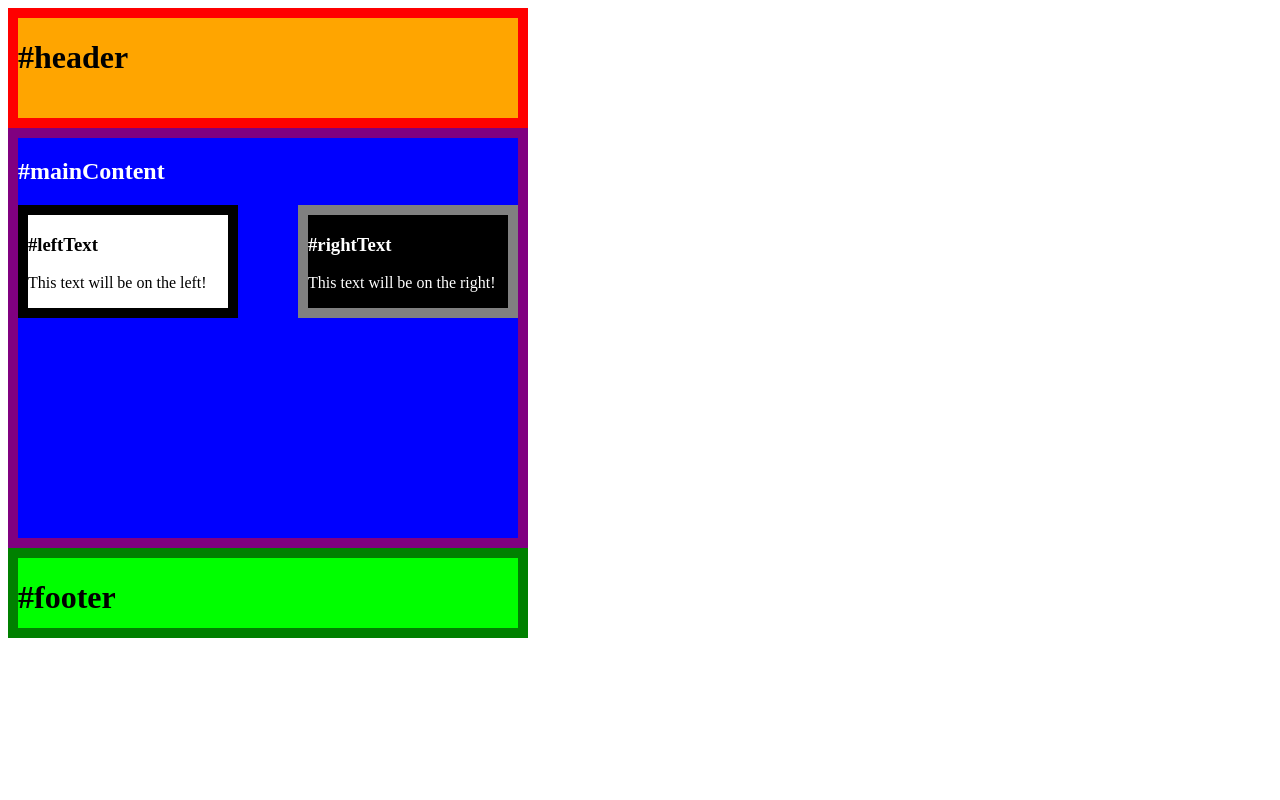
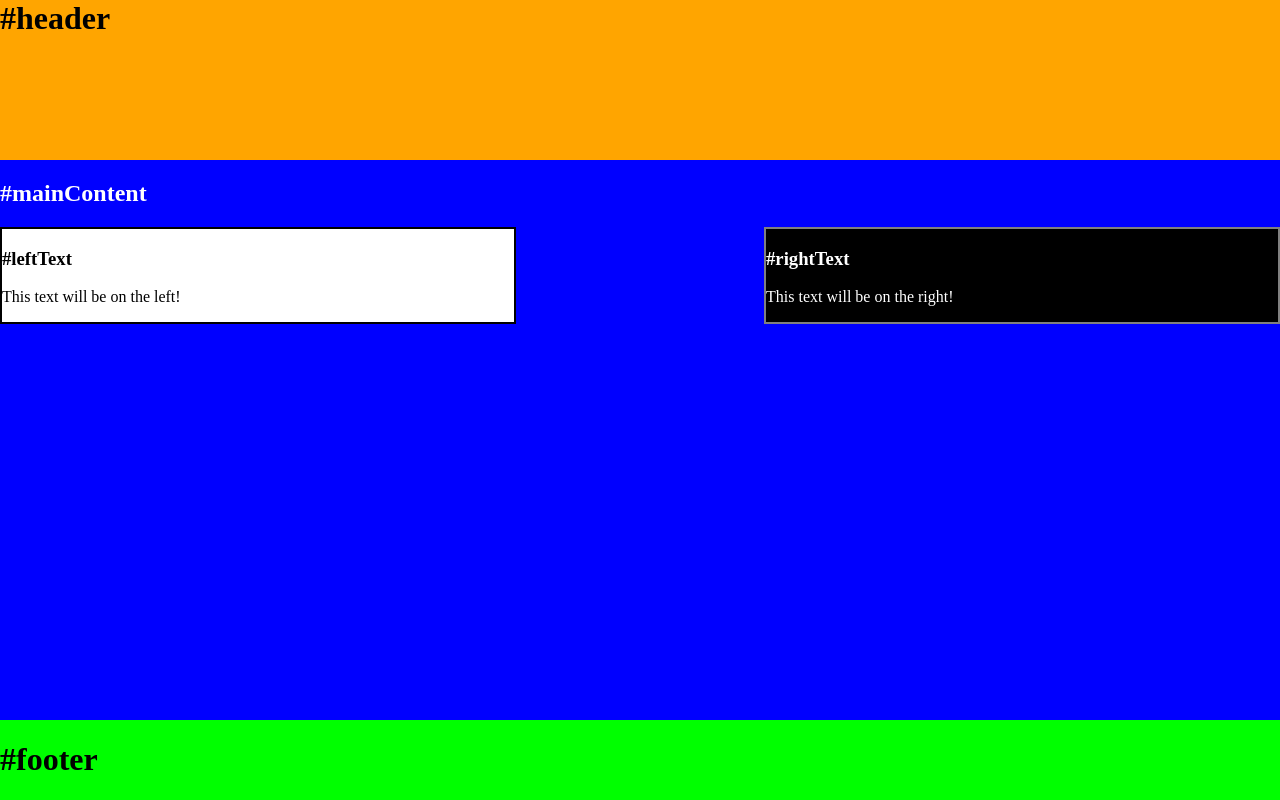
Before and after one commit to linuxbo/WriteDigTech, a plain HTML site: page Workshop/Tutorial/solution.html in a window 1280 px wide. Drawn offline with Linux system fonts and the light colour scheme.

Commit message:
Solution

```diff
--- a/Workshop/Tutorial/solution.html
+++ b/Workshop/Tutorial/solution.html
@@ -4,43 +4,47 @@
 4662W - Responsive Layout Workshop Tutorial
 </title>
 <style type="text/css">
+/* I am a COMMENT. The computer ignores anything between these characters,
+ * as long as it is within the style tags.
+ */
+
+body { margin: 0 auto; overflow:hidden;} /* No need to adjust this line. */
+
 #header{
-	border: 10px solid red;
 	background-color: orange;
-	width: 500px;
-	height: 100px;
+	width: 100%;
+	height: 20%;
 }
 
 #mainContent{
-	border: 10px solid purple;
 	background-color: blue;
 	color:white;
-	width: 500px;
+	width: 100%;
 	overflow: hidden;
-	height: 400px;
+	height: 70%;
 }
 
 #leftText{
-	border: 10px solid black;
+	border: 2px solid black;
 	background-color: white;
 	color:black;
 	float: left;
-	width: 200px;
+	width: 40%;
 }
 
 #rightText{
-	border: 10px solid grey;
+	border: 2px solid grey;
 	background-color: black;
 	color:white;
 	float: right;
-	width: 200px;
+	width: 40%;
 }
 
 #footer{
-	border: 10px solid green;
 	background-color: lime;
-	width: 500px;
-	height: 70px;
+	width: 100%;
+	height: 10%;
+	float:left;
 }
 </style>
 </head>
```
Also changed, not shown: Workshop/Tutorial/tutorial.html (+8 -4 lines).
